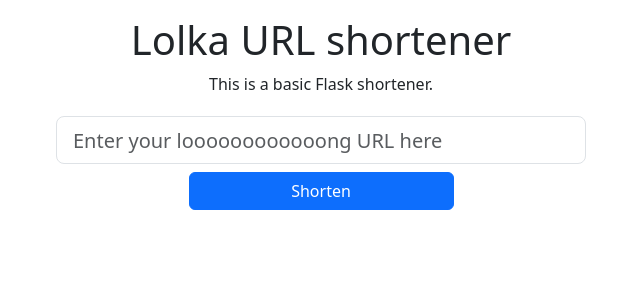
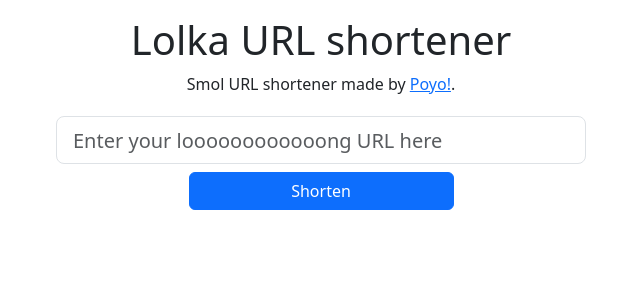
Before and after one commit to MrDaPoyo/lolka, a Flask app: page / in a window 1280 px wide. Shown: the top 300 px of the page, without its empty margins (319-959 px from the left). Run offline with Flask 3, Linux system fonts and the light colour scheme.

Commit message:
Website link and fix

```diff
--- a/main.py
+++ b/main.py
@@ -33,7 +33,7 @@ def index():
 def redirect_url(short_url):
     long_url = shortened_urls.get(short_url)
     if long_url:
-        return redirect("http://" + long_url)
+        return redirect('http://' + long_url)
     else:
         return render_template("index.html", not_found=True)
 
--- a/templates/index.html
+++ b/templates/index.html
@@ -10,7 +10,7 @@
 <body style="height: 100vh;">
     <div class="container p-3 h-100 d-flex flex-column justify-middle align-items-center" height="100vh">
         <h1>Lolka URL shortener</h1>
-        <p>This is a basic Flask shortener.</p>
+        <p>Smol URL shortener made by <a href="https://dapoyo.neocities.org">Poyo!</a>.</p>
         <form class="container w-50 d-flex flex-column justify-middle align-items-center" method="POST" action="{{ url_for('index') }}">
             <input class="h-100 form-control form-control-lg m-1" type="text" name="long_url" placeholder="Enter your loooooooooooong URL here" required>
             <button type="submit" class="w-50 btn btn-primary m-1">Shorten</button>
```
